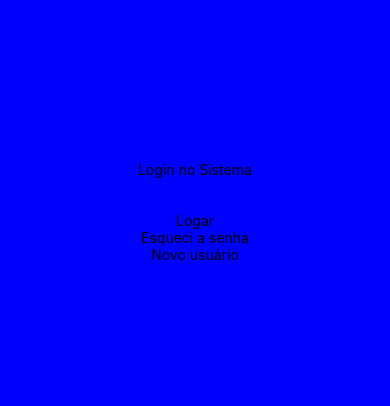
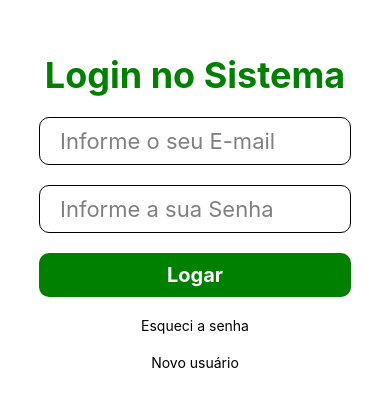
Before and after one commit to MaxJustino/AbracePeTZ, a React Native app: screen / in a window 390 px wide. Shown: the part 210-616 px from the top of the page. Built offline with nearby package versions, Linux system fonts and the light colour scheme.

Commit message:
Atualização
Tela de Login

```diff
--- a/App.js
+++ b/App.js
@@ -1,38 +1,92 @@
 import { StatusBar } from 'expo-status-bar';
 import React from 'react';
 import { Pressable, StyleSheet, Text, View, TextInput } from 'react-native';
+import { inputStyles } from './styles';
+
+
+
 
 export default function App() {
   return (
+    <>
       <View style={styles.container}>
-      <Text>Login no Sistema</Text>
-      <StatusBar style="auto" />
-      {/* Corrigindo importação e usando TextInput em vez de TextInputBase */}
-      <TextInput />
-      <TextInput />
+        <Text style={styles.formTitle}>Login no Sistema</Text>
 
-      {/* Botão de Pressionar para Logar */}
-      <Pressable>
-        <Text>Logar</Text>
+        {/* Utilize os estilos importados para os inputs */}
+        <TextInput style={inputStyles.formInput}
+          placeholder="Informe o seu E-mail"
+          keyboardType='email-address'
+          autoCapitalize="none"
+          autoComplete='email'
+
+        />
+
+        <TextInput style={inputStyles.formInput}
+          placeholder='Informe a sua Senha'
+          autoCapitalize='none'
+          secureTextEntry
+        />
+
+        <Pressable style={styles.formButton}>
+          <Text style={styles.textButton}>Logar</Text>
         </Pressable>
 
-      {/* Botão de Pressionar Esqueci a Senha */}
-      <Pressable>
-        <Text>Esqueci a senha</Text>
+        <View style={styles.subContainer}></View>
+
+        <Pressable style={styles.subButton}>
+          <Text style={styles.subTextButton}>Esqueci a senha</Text>
         </Pressable>
 
-      <Pressable>
-        <Text>Novo usuário</Text>
+        <Pressable style={styles.subButton}>
+          <Text style={styles.subTextButton}>Novo usuário</Text>
         </Pressable>
       </View>
+      <StatusBar style="auto" />
+    </>
   );
 }
 
 const styles = StyleSheet.create({
   container: {
     flex: 1,
-    backgroundColor: 'blue',
+    backgroundColor: 'white',
     alignItems: 'center',
     justifyContent: 'center',
   },
+  formTitle: {
+    fontSize: 36,
+    fontWeight: 'bold',
+    color: 'green',
+    margin: 10,
+  },
+
+  formButton: {  //Estilos do botão LOGAR
+
+    backgroundColor: 'green',
+    width: '80%',
+    margin: 10,
+    padding: 10,
+    borderRadius: 10,
+    alignItems: 'center',
+  },
+  textButton: {
+    color: 'white',
+    fontSize: 20,
+    fontWeight: 'bold',
+  },
+  subContainer: {
+    flexDirection: 'row',
+    justifyContent: 'space-between',
+    width: '80%',
+  },
+  subButton: {
+    padding: 10,
+  },
+  subTextButton: {
+    color: 'blueViolet',
+  },
+
+
+
+
 });
--- /dev/null
+++ b/style.css
@@ -0,0 +1,5 @@
+/* .formButton {
+    color: orange;
+
+
+} */
--- /dev/null
+++ b/styles.js
@@ -0,0 +1,18 @@
+import { StyleSheet } from 'react-native';
+
+
+
+export const inputStyles = StyleSheet.create({
+  formInput: {
+    color: 'grey',
+    borderColor: 'blueViolet',
+    borderWidth: 1,
+    borderRadius: 10,
+    fontSize: 22,
+    width: '80%',
+    padding: 10,
+    paddingLeft: 20,
+    margin: 10,
+
+  },
+});
```
Lines whose indentation alone changed are shown as unchanged.
